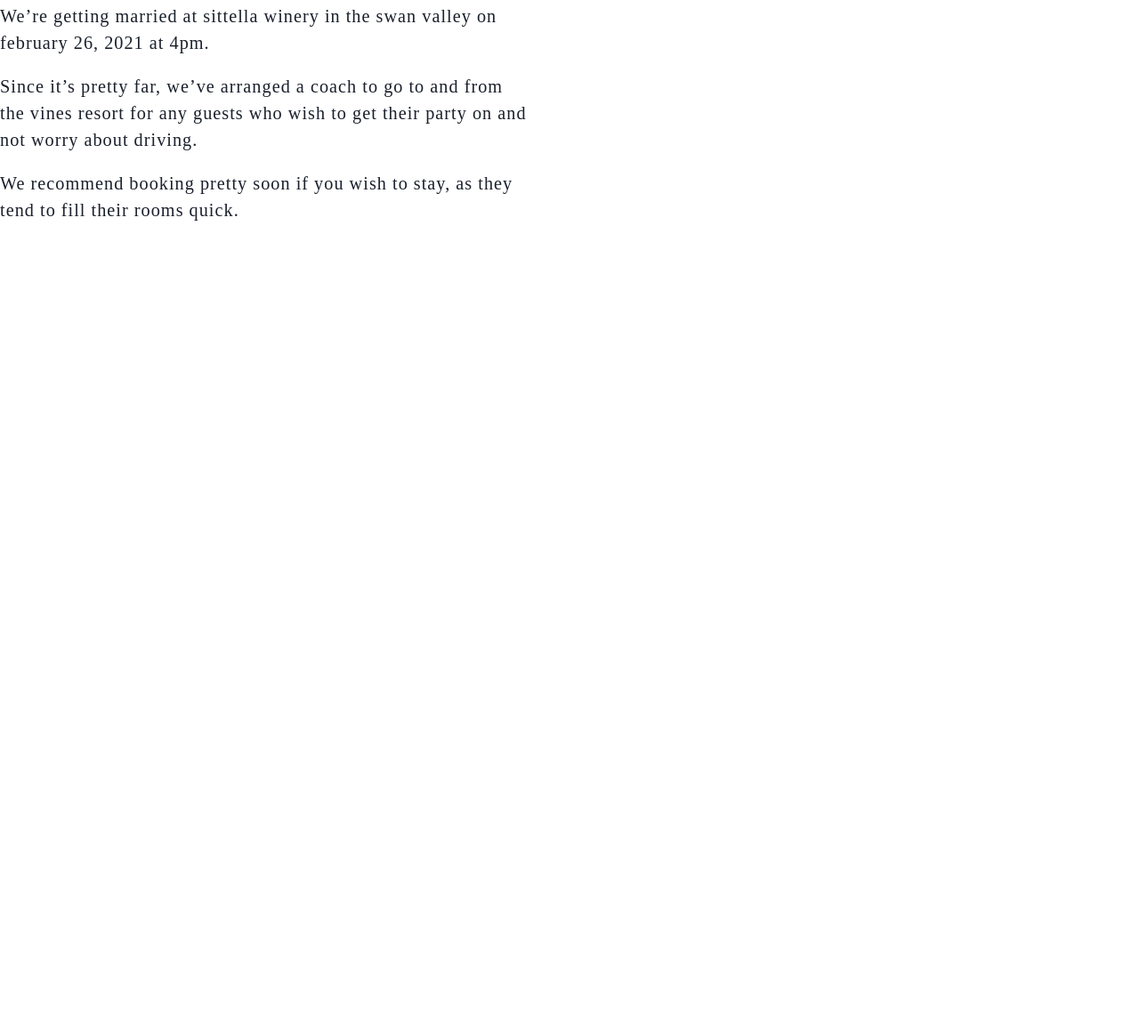
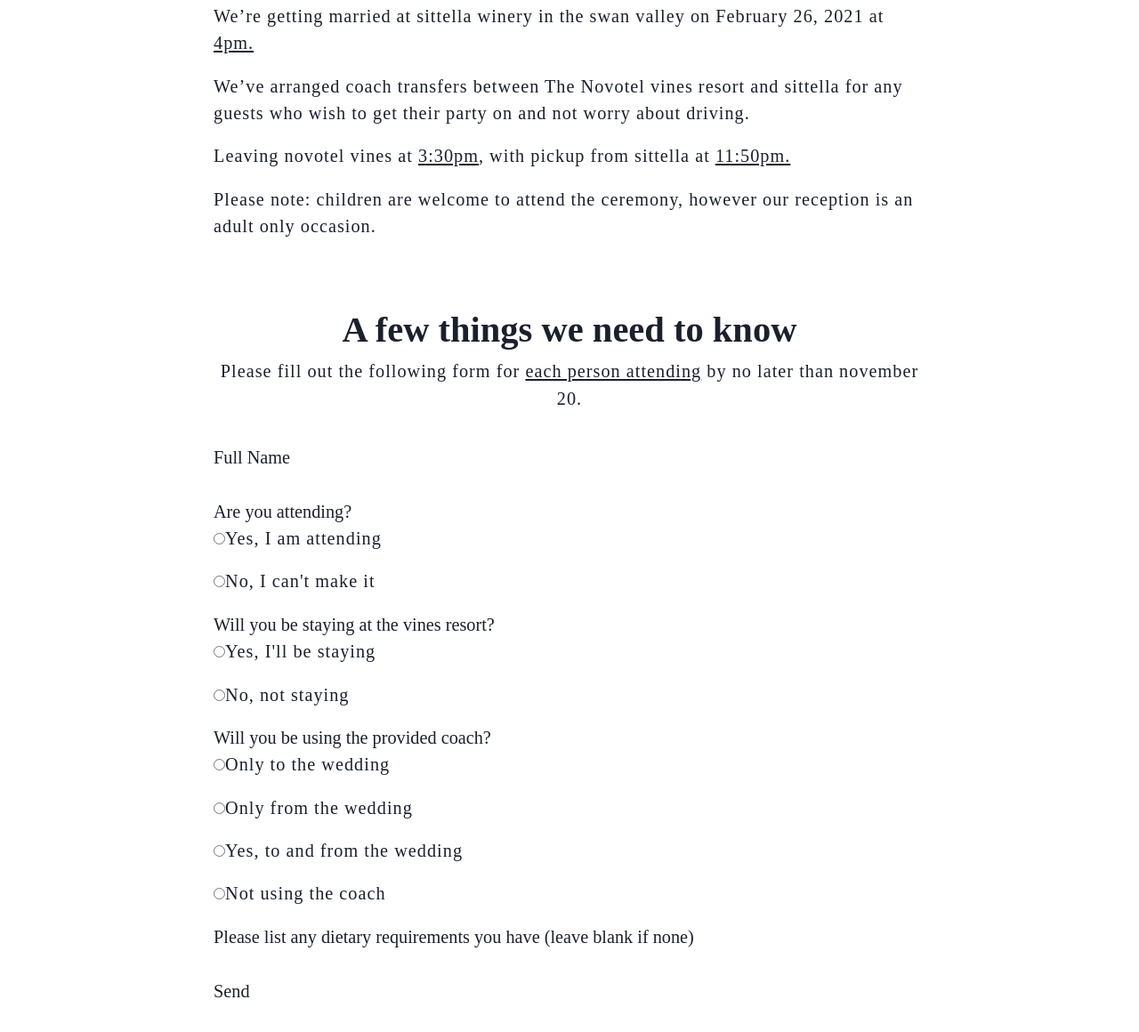
Before and after one commit to JMG1995/wedding-website, a Gatsby site: page / in a window 1280 px wide. Shown: the part 802-1962 px from the top of the page at 89% size. Before the commit the page ends 1143 px from the top, so only its background shows below. Built offline with nearby package versions, Linux system fonts and the light colour scheme; Gatsby itself is replaced by a stand-in of ours; what @tailwindcss/custom-forms would draw is missing.

Commit message:
Change a bunch of text and add a dorm

```diff
--- a/gatsby-config.js
+++ b/gatsby-config.js
@@ -21,7 +21,7 @@
 				background_color: fullConfig.theme.colors.white,
 				theme_color: fullConfig.theme.colors.teal['400'],
 				display: `minimal-ui`,
-				icon: `src/images/tailwind-icon.png`,
+				icon: `src/images/hero.jpg`,
 			},
 		},
 		{
--- a/src/components/layout.js
+++ b/src/components/layout.js
@@ -8,7 +8,7 @@
 		<div className="flex flex-col min-h-screen font-sans text-gray-900">
 			<Header />
 
-			<main className="max-w-1280 mx-auto px-4 xl:px-0 py-8 w-full md:py-16">
+			<main className="max-w-800 mx-auto px-4 xl:px-0 py-8 w-full md:py-16">
 				{children}
 			</main>
 		</div>
--- a/src/pages/index.js
+++ b/src/pages/index.js
@@ -17,22 +17,124 @@
 				</h2>
 			</section>
 
-			<section className="mt-12 grid grid-cols-1 md:grid-cols-2 gap-20">
-				<div>
+			<section className="mt-12 grid grid-cols-1">
 				<p>
 					We’re getting married at sittella winery in the swan valley on
-						february 26, 2021 at 4pm.
+					February 26, 2021 at <u>4pm.</u>
 				</p>
 				<p>
-						Since it’s pretty far, we’ve arranged a coach to go to and from the
-						vines resort for any guests who wish to get their party on and not
-						worry about driving.
+					We’ve arranged coach transfers between The Novotel vines resort and
+					sittella for any guests who wish to get their party on and not worry
+					about driving.
 				</p>
 				<p>
-						We recommend booking pretty soon if you wish to stay, as they tend
-						to fill their rooms quick.
+					Leaving novotel vines at <u>3:30pm</u>, with pickup from sittella at{' '}
+					<u>11:50pm.</u>
+				</p>
+				<p>
+					Please note: children are welcome to attend the ceremony, however our
+					reception is an adult only occasion.
+				</p>
+			</section>
+
+			<section className="mt-12 grid grid-cols-1">
+				<h2 className="inline-block mb-0 text-4xl font-bold text-center">
+					{`A few things we need to know`}
+				</h2>
+				<p className="text-center">
+					Please fill out the following form for <u>each person attending</u> by
+					no later than november 20.
+				</p>
+				<form
+					className="mt-4"
+					name="wedding-details"
+					method="POST"
+					data-netlify="true">
+					<div>
+						<label className="block">Full Name</label>
+						<input className="bg-grey-400" type="text" name="name" />
+					</div>
+					<div>
+						<label className="block">Are you attending?</label>
+						<p>
+							<input
+								type="radio"
+								id="yes-attending"
+								name="attending"
+								value="yes-attending"
+							/>
+							<label htmlFor="yes-attending">Yes, I am attending</label>
+						</p>
+						<p>
+							<input
+								type="radio"
+								id="no-attending"
+								name="attending"
+								value="no-attending"
+							/>
+							<label htmlFor="no-attending">{"No, I can't make it"}</label>
 						</p>
 					</div>
+					<div>
+						<label className="block">
+							Will you be staying at the vines resort?
+						</label>
+						<p>
+							<input
+								type="radio"
+								id="yes-staying"
+								name="staying"
+								value="yes-staying"
+							/>
+							<label htmlFor="yes-staying">{"Yes, I'll be staying"}</label>
+						</p>
+						<p>
+							<input
+								type="radio"
+								id="no-staying"
+								name="staying"
+								value="no-staying"
+							/>
+							<label htmlFor="no-staying">No, not staying</label>
+						</p>
+					</div>
+					<div>
+						<label className="block">
+							Will you be using the provided coach?
+						</label>
+						<p>
+							<input type="radio" id="yes-to" name="coach" value="yes-to" />
+							<label htmlFor="yes-to">Only to the wedding</label>
+						</p>
+						<p>
+							<input type="radio" id="yes-from" name="coach" value="yes-from" />
+							<label htmlFor="yes-from">Only from the wedding</label>
+						</p>
+						<p>
+							<input
+								type="radio"
+								id="yes-to-from"
+								name="coach"
+								value="yes-to-from"
+							/>
+							<label htmlFor="yes-to-from">Yes, to and from the wedding</label>
+						</p>
+						<p>
+							<input type="radio" id="no-coach" name="coach" value="no-coach" />
+							<label htmlFor="no-coach">Not using the coach</label>
+						</p>
+					</div>
+					<div>
+						<label className="block">
+							Please list any dietary requirements you have (leave blank if
+							none)
+						</label>
+						<input className="bg-grey-400" type="text" name="diet-reqs" />
+					</div>
+					<div>
+						<button type="submit">Send</button>
+					</div>
+				</form>
 			</section>
 		</Layout>
 	);
--- a/tailwind.config.js
+++ b/tailwind.config.js
@@ -6,6 +6,7 @@
 			'600': '600px',
 		},
 		maxWidth: {
+			'800': '800px',
 			'1280': '1280px',
 		},
 		fontFamily: {
```
Lines whose indentation alone changed are shown as unchanged.
